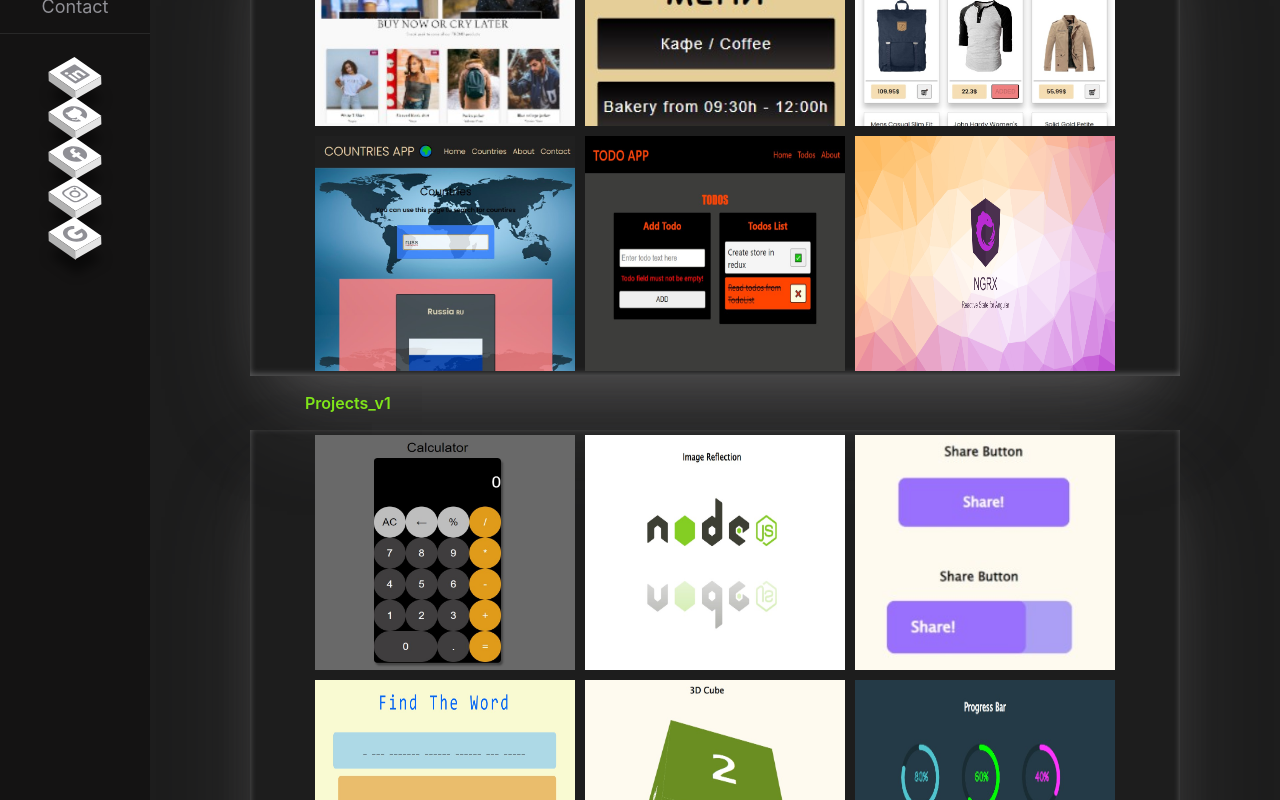
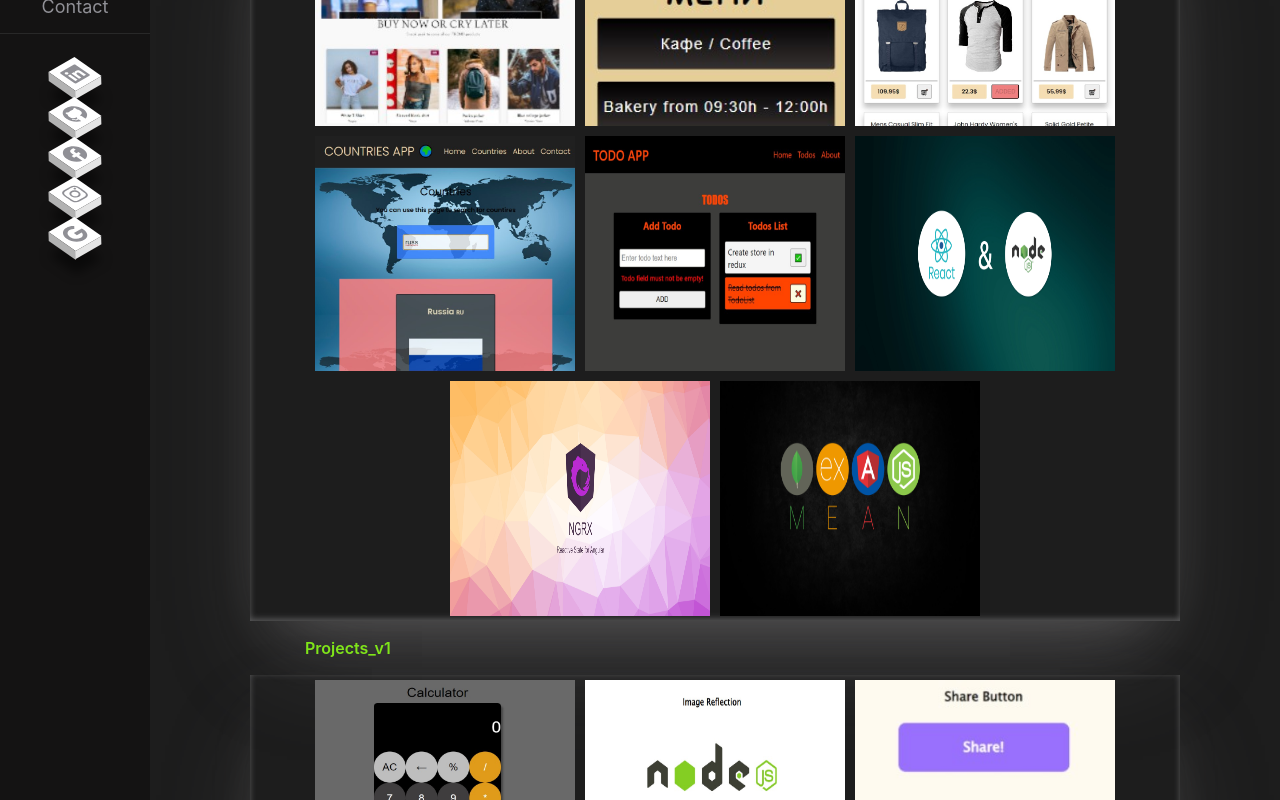
Before and after one commit to Aleksandar2444/Portofolio, a React (Create React App) app in the folder portofolio/: page /work in a window 1280 px wide. Shown: the part 440-1240 px from the top of the page. Built offline with nearby package versions, Linux system fonts and the light colour scheme; a web font is replaced by a local one.

Commit message:
Added two new projects

```diff
--- a/portofolio/src/Pages/Work/Work.js
+++ b/portofolio/src/Pages/Work/Work.js
@@ -15,6 +15,8 @@ import TodoRedux from "../../Projects/Todo-Redux/Todo";
 import TodoProps from "../../Projects/Todo-Props/Todo";
 import CoffeeApp from "../../Projects/QR-CoffeeApp/CoffeeApp";
 import NgRx from "../../Projects/NgRx-Example/NgRx";
+import Mean from "../../Projects/MEAN/Mean";
+import RealTimeChatApp from "../../Projects/RealTimeChatApp/RealTimeChatApp";
 
 const Work = (props) => {
   return (
@@ -72,7 +74,9 @@ const Work = (props) => {
                 <DailyFashion />
                 <Countrypedia />
                 <TodoRedux />
+                <RealTimeChatApp />
                 <NgRx />
+                <Mean />
               </div>
             </div>
             <div className="projects_v1">
--- /dev/null
+++ b/portofolio/src/Projects/MEAN/Mean.css
@@ -0,0 +1,3 @@
+.img-12 {
+  background: url("../../images/mean1.jpg") round;
+}
--- /dev/null
+++ b/portofolio/src/Projects/MEAN/Mean.js
@@ -0,0 +1,26 @@
+import "./Mean.css";
+
+const Mean = (props) => {
+  return (
+    <div className="my_card img-12">
+      <div className="my_content">
+        <p>MEAN posts aggregation, thought exchange, and discussion website.</p>
+        <p>
+          This application is build with MongoDB, Express, Angular and Nodejs.
+        </p>
+        <div className="a__links">
+          <a
+            href="https://github.com/Aleksandar2444/Network-Community"
+            target="_blank"
+            rel="noreferrer"
+            className="btn-visit"
+          >
+            Github Code
+          </a>
+        </div>
+      </div>
+    </div>
+  );
+};
+
+export default Mean;
--- /dev/null
+++ b/portofolio/src/Projects/RealTimeChatApp/RealTimeChatApp.css
@@ -0,0 +1,3 @@
+.img-13 {
+  background: url("../../images/real-time-chat-app.jpg") round;
+}
--- /dev/null
+++ b/portofolio/src/Projects/RealTimeChatApp/RealTimeChatApp.js
@@ -0,0 +1,24 @@
+import "./RealTimeChatApp.css";
+
+const RealTimeChatApp = (props) => {
+  return (
+    <div className="my_card img-13">
+      <div className="my_content">
+        <p>Real time chat application.</p>
+        <p>This application is build with React and Nodejs, using sockets.</p>
+        <div className="a__links">
+          <a
+            href="https://github.com/Aleksandar2444/Real-time-chat-app"
+            target="_blank"
+            rel="noreferrer"
+            className="btn-visit"
+          >
+            Github Code
+          </a>
+        </div>
+      </div>
+    </div>
+  );
+};
+
+export default RealTimeChatApp;
```
Also changed, not shown: portofolio/src/images/mean1.jpg (added), portofolio/src/images/real-time-chat-app.jpg (added).
